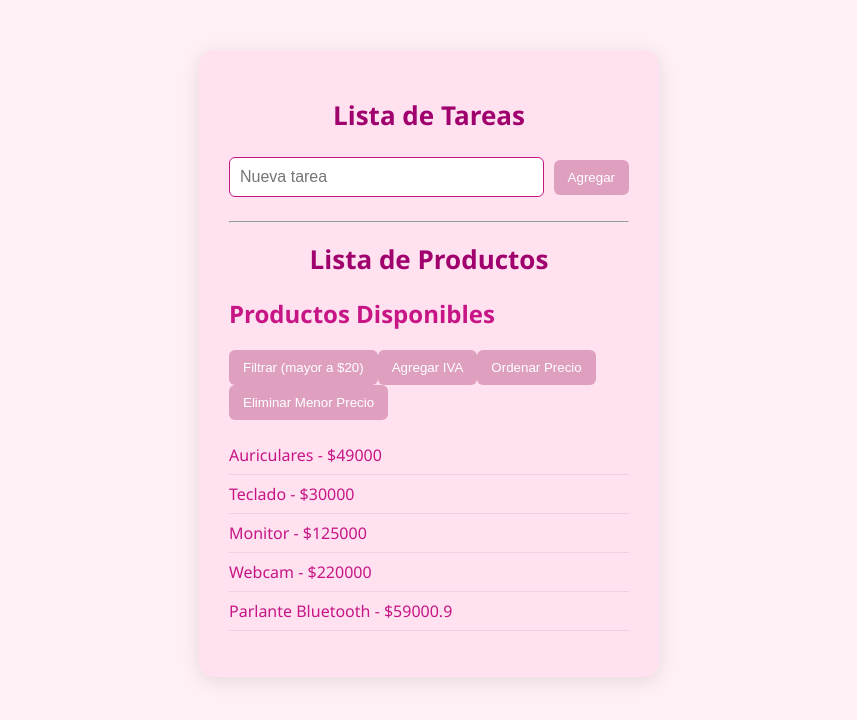
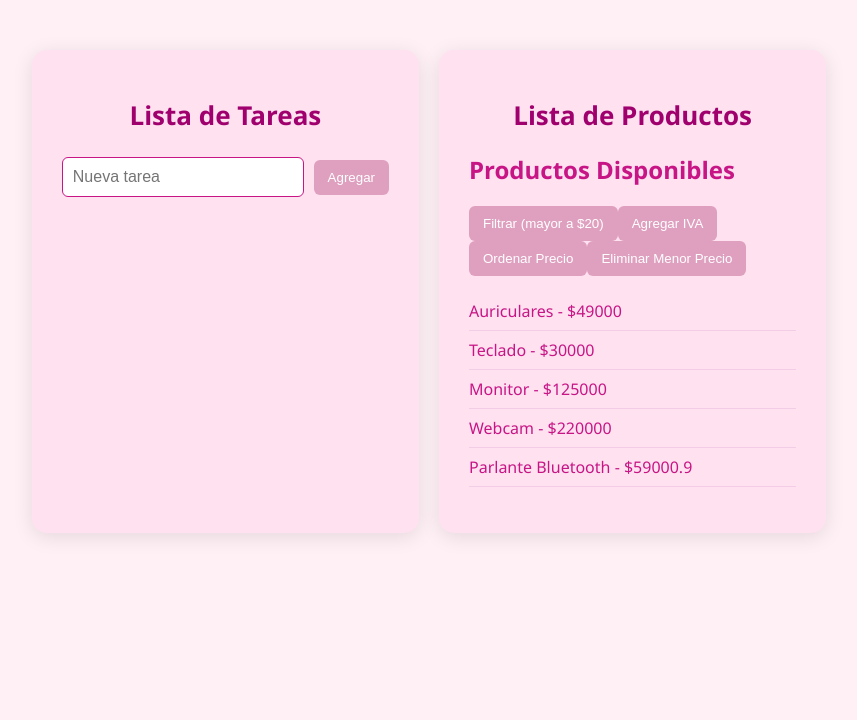
Before and after one commit to lara-isabella/pv_tp3_grupo7, a React (Vite) app: page / in a window 1280 px wide. Shown: the top 720 px of the page, without its empty margins (211-1068 px from the left). Built offline with nearby package versions, Linux system fonts and the light colour scheme.

Commit message:
Cambios en App.css y App.jsx. README.md arreglado. LautaroCari

```diff
--- a/src/App.css
+++ b/src/App.css
@@ -12,7 +12,9 @@ body {
   padding: 30px;
   border-radius: 15px;
   box-shadow: 0 4px 20px rgba(0, 0, 0, 0.1);
-  width: 400px;
+  width: 100%;
+  max-width: 400px;
+  box-sizing: border-box;
 }
 
 h1 {
@@ -82,3 +84,22 @@ li span {
   text-decoration: line-through;
   color: #999;
 }
+
+.layout {
+  display: flex;
+  justify-content: space-between;
+  gap: 20px;
+  flex-wrap: wrap;
+}
+
+
+@media (max-width: 768px) {
+  .layout {
+    flex-direction: column;
+    align-items: center;
+  }
+}
+
+.tareas, .productos {
+  flex: 1;
+}
--- a/src/App.jsx
+++ b/src/App.jsx
@@ -2,7 +2,6 @@ import { useState } from 'react';
 import EntradaTareas from './assets/components/t-entradatareas';
 import ListaTareas from './assets/components/t-listatareas';
 import Producto from './assets/components/p-funcionesproducto';
-
 
 import './App.css';
 
@@ -29,7 +28,8 @@ function App() {
   };
 
   return (
-    <div className="container">
+    <div className="layout">
+      <div className="container tareas">
         <h1>Lista de Tareas</h1>
         <EntradaTareas onAgregar={agregarTarea} />
         <ListaTareas
@@ -37,11 +37,12 @@ function App() {
           onAlternar={alternarTarea}
           onEliminar={eliminarTarea}
         />
+      </div>
 
-      <hr />
-
+      <div className="container productos">
         <h1>Lista de Productos</h1>
         <Producto />
+      </div>
     </div>
   );
 }
```
Also changed, not shown: 1 other file (tests, documents, lock files or other folders). Lines whose indentation alone changed are shown as unchanged.
